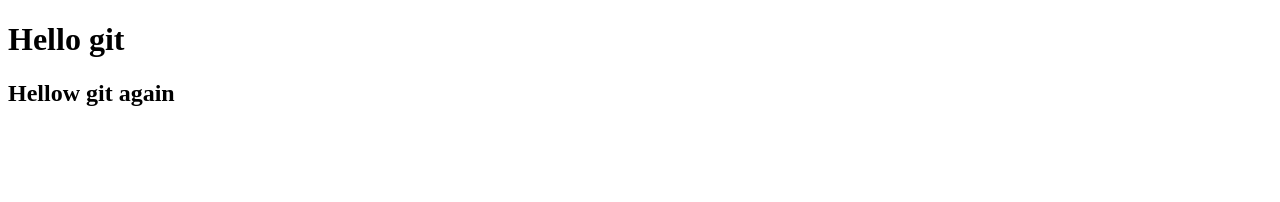
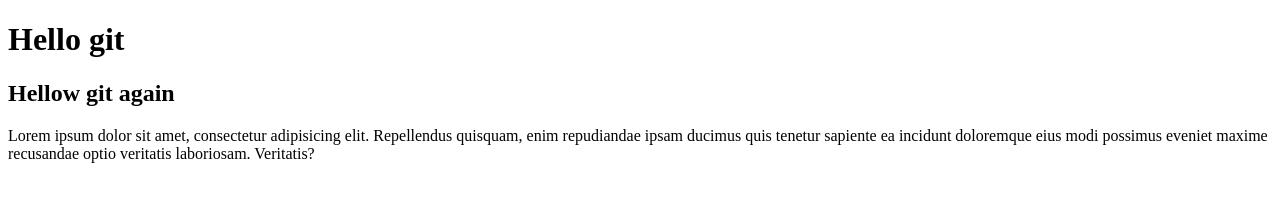
Before and after one commit to narozhnov/fe22_gitLesson, a plain HTML site: page index.html in a window 1280 px wide. Drawn offline with Linux system fonts and the light colour scheme.

Commit message:
lorem was added on master

```diff
--- a/index.html
+++ b/index.html
@@ -7,5 +7,7 @@
 <body>
     <h1>Hello git</h1>
     <h2>Hellow git again</h2>
+
+    Lorem ipsum dolor sit amet, consectetur adipisicing elit. Repellendus quisquam, enim repudiandae ipsam ducimus quis tenetur sapiente ea incidunt doloremque eius modi possimus eveniet maxime recusandae optio veritatis laboriosam. Veritatis?
 </body>
 </html>
```
